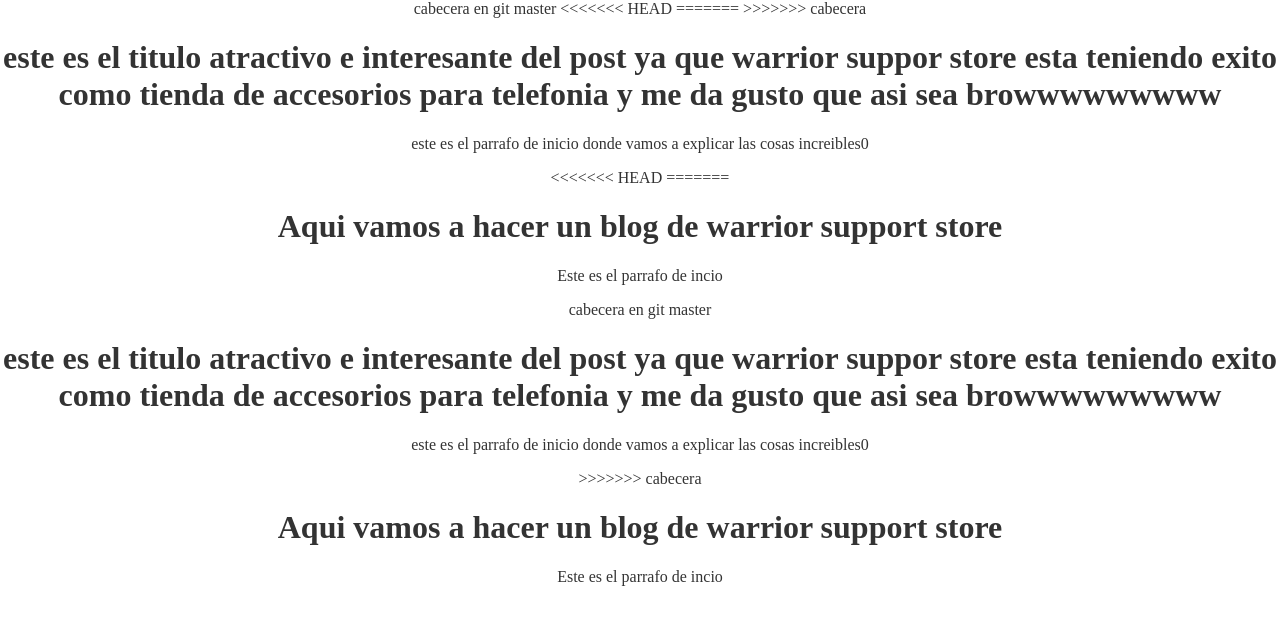
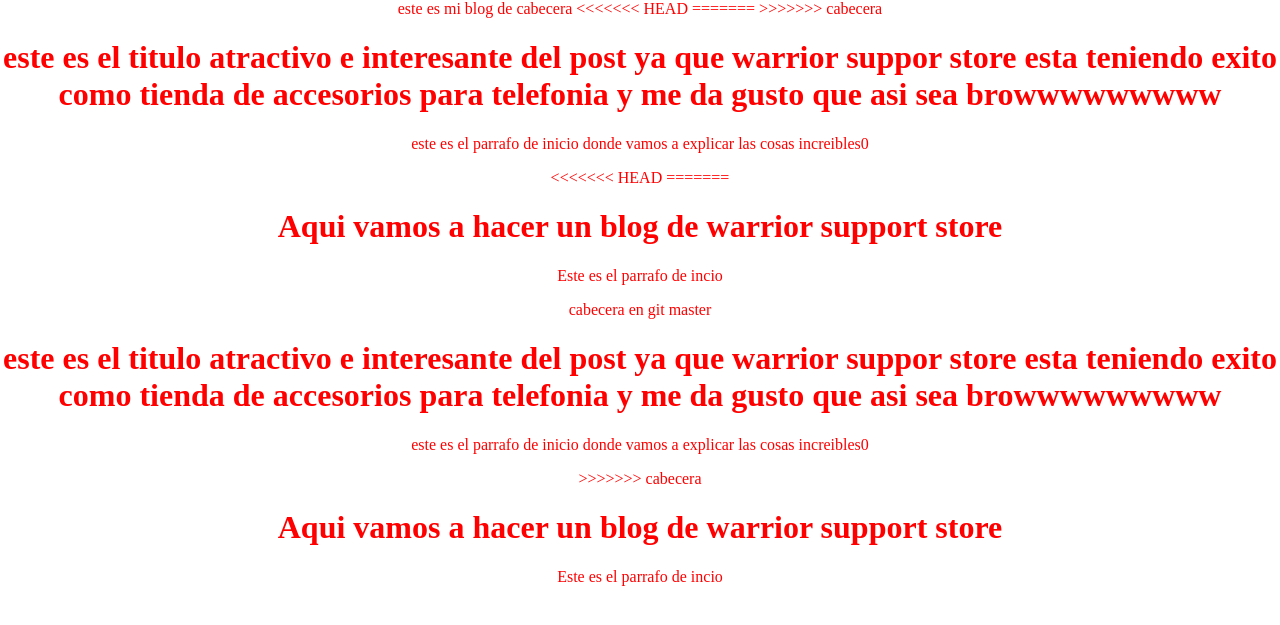
Before and after one commit to RicardoaWarrior/hyperblog, a PHP site: page /blogpost.html in a window 1280 px wide. Shown: the top 625 px of the page. Run offline with PHP 8.4, Linux system fonts and the light colour scheme.

Commit message:
modifique la cabecera y el color del texto

```diff
--- a/blogpost.html
+++ b/blogpost.html
@@ -10,7 +10,7 @@
 <body>
     <div id="continer">
         <div id="cabecera" >
-            cabecera  en git master
+            este es mi blog de cabecera
 <<<<<<< HEAD
 
 =======
--- a/css/estilos.css
+++ b/css/estilos.css
@@ -1,5 +1,5 @@
 body{
-    color: #333;
+    color: #FF0000;
     text-align: center;
     font-family: "curier";
     font-size: 16px;
```
